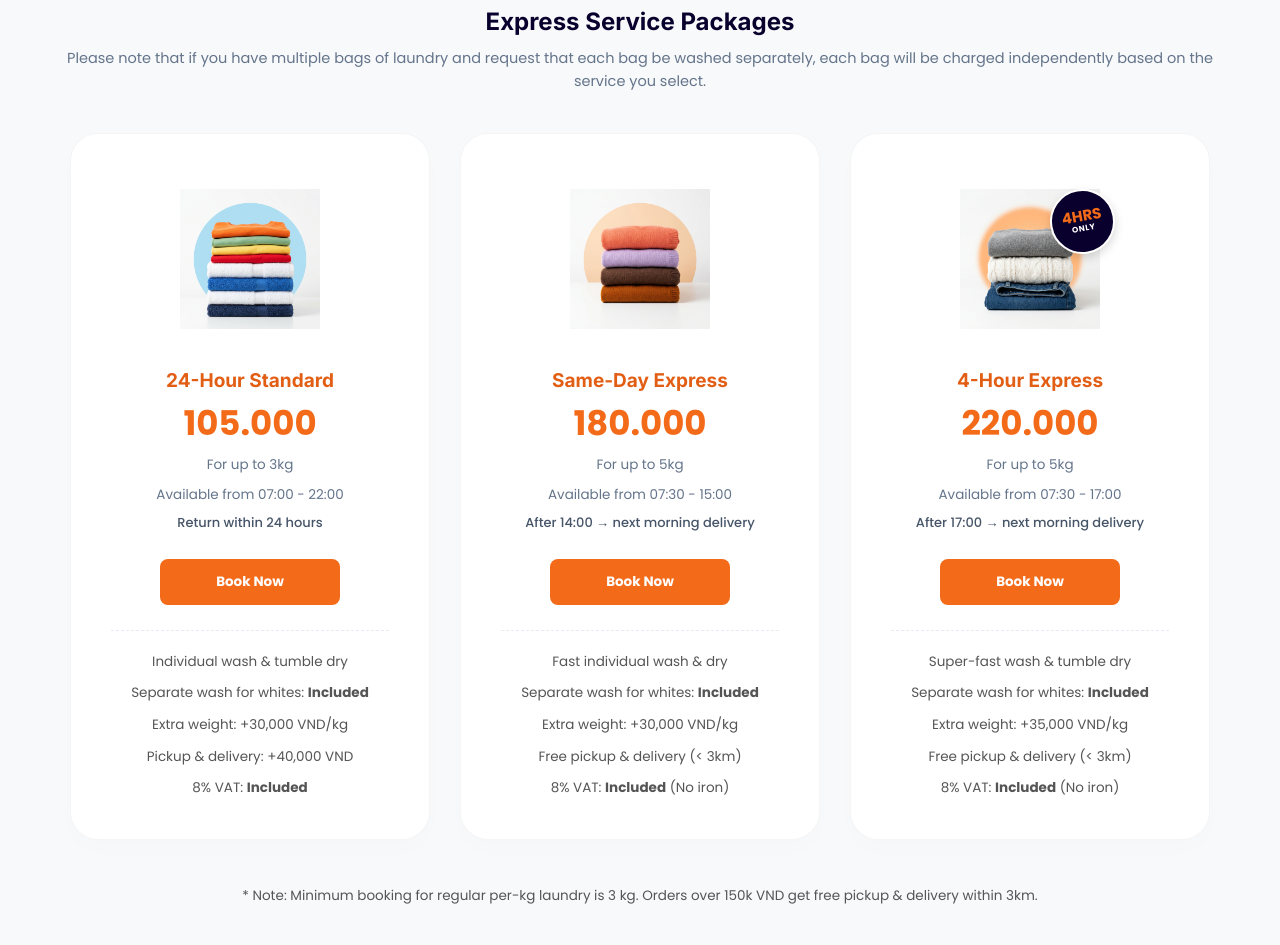
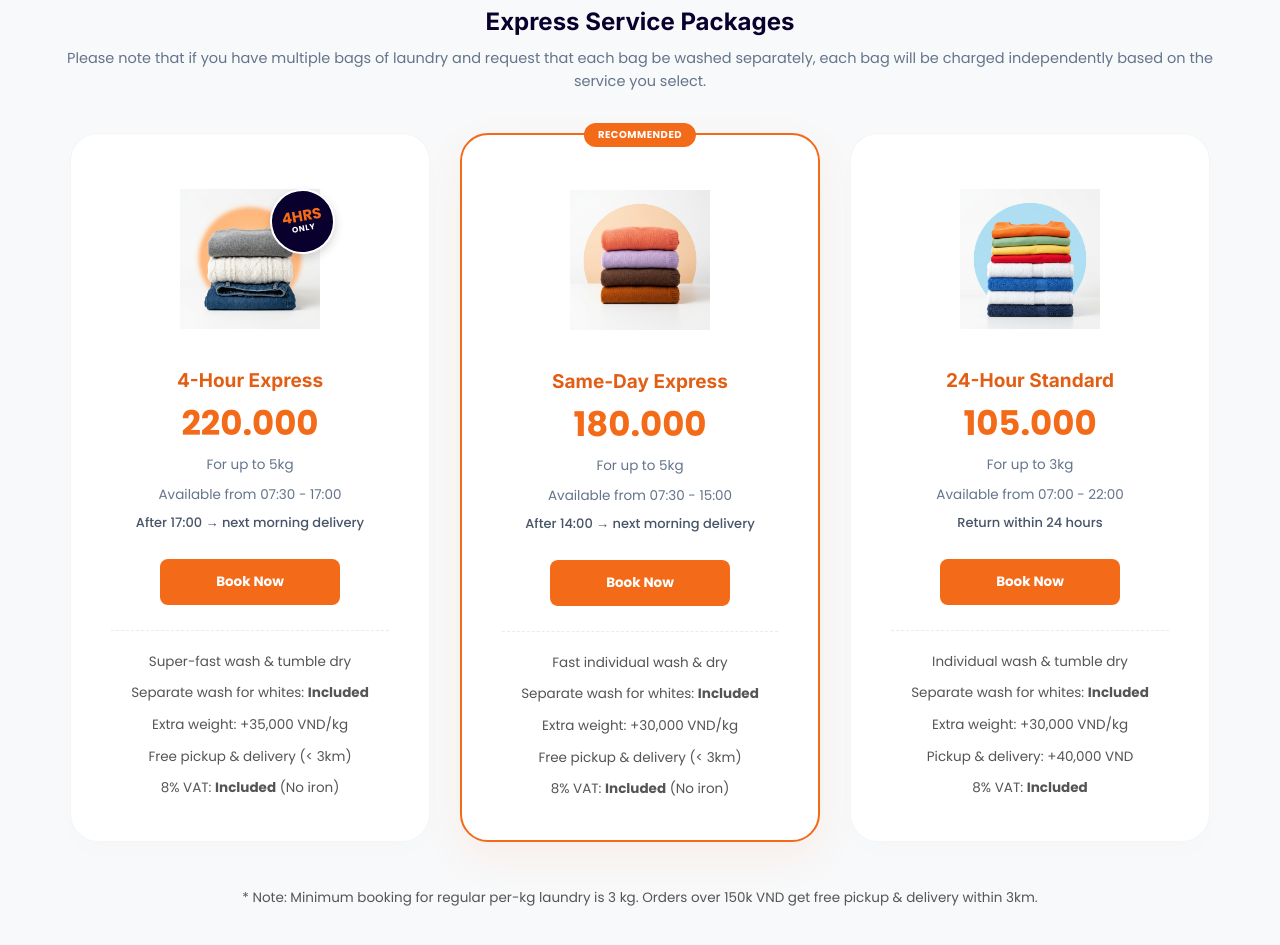
Before and after one commit to oanhtran97iii/1997laundry, a plain HTML site: page express-laundry.html in a window 1280 px wide. Shown: the part 1980-2925 px from the top of the page. Drawn offline with Linux system fonts and the light colour scheme.

Commit message:
design: reorder express pricing cards to 4-Hour, Same-Day (Recommended), and 24-Hour Nextday Standard

```diff
--- a/express-laundry.html
+++ b/express-laundry.html
@@ -660,6 +660,26 @@
         .express-card-premium:hover {
             transform: translateY(-5px);
             box-shadow: 0 15px 40px rgba(9, 0, 45, 0.05);
+        }
+
+        .express-card-premium.recommended-card {
+            border: 2px solid var(--color-accent);
+            box-shadow: 0 15px 40px rgba(242, 106, 25, 0.08);
+        }
+
+        .express-card-premium.recommended-card::before {
+            content: "RECOMMENDED";
+            position: absolute;
+            top: -12px;
+            left: 50%;
+            transform: translateX(-50%);
+            background-color: var(--color-accent);
+            color: #ffffff;
+            font-size: 10px;
+            font-weight: 700;
+            padding: 4px 14px;
+            border-radius: 20px;
+            letter-spacing: 0.5px;
         }
 
         .express-card-graphic {
@@ -1310,30 +1330,34 @@
                 <p class="pricing-express-section-subtitle">Please note that if you have multiple bags of laundry and request that each bag be washed separately, each bag will be charged independently based on the service you select.</p>
 
                 <div class="pricing-express-grid">
-                    <!-- Card 1: 24-Hour Standard -->
+                    <!-- Card 1: 4-Hour Express -->
                     <div class="express-card-premium">
                         <div class="express-card-graphic">
-                            <img src="assets/images/express_standard.jpg" alt="24-Hour Standard">
-                        </div>
-                        <h3>24-Hour Standard</h3>
-                        <div class="express-price">105.000</div>
-                        <p class="express-desc-info">For up to 3kg</p>
-                        <p class="express-desc-info">Available from 07:00 - 22:00</p>
-                        <p class="express-desc-time">Return within 24 hours</p>
+                            <img src="assets/images/express_4hrs.jpg" alt="4-Hour Express">
+                            <div class="graphic-badge-4hrs">
+                                <span class="num">4HRS</span>
+                                <span class="txt">ONLY</span>
+                            </div>
+                        </div>
+                        <h3>4-Hour Express</h3>
+                        <div class="express-price">220.000</div>
+                        <p class="express-desc-info">For up to 5kg</p>
+                        <p class="express-desc-info">Available from 07:30 - 17:00</p>
+                        <p class="express-desc-time">After 17:00 → next morning delivery</p>
 
                         <a href="https://zalo.me/0978900615" target="_blank" class="btn-express-book">Book Now</a>
 
                         <ul class="express-specs-list">
-                            <li>Individual wash & tumble dry</li>
+                            <li>Super-fast wash & tumble dry</li>
                             <li>Separate wash for whites: <strong>Included</strong></li>
-                            <li>Extra weight: +30,000 VND/kg</li>
-                            <li>Pickup & delivery: +40,000 VND</li>
-                            <li>8% VAT: <strong>Included</strong></li>
+                            <li>Extra weight: +35,000 VND/kg</li>
+                            <li>Free pickup & delivery (&lt; 3km)</li>
+                            <li>8% VAT: <strong>Included</strong> (No iron)</li>
                         </ul>
                     </div>
 
                     <!-- Card 2: Same-Day Express -->
-                    <div class="express-card-premium">
+                    <div class="express-card-premium recommended-card">
                         <div class="express-card-graphic">
                             <img src="assets/images/express_sameday.jpg" alt="Same-Day Express">
                         </div>
@@ -1354,29 +1378,25 @@
                         </ul>
                     </div>
 
-                    <!-- Card 3: 4-Hour Express -->
+                    <!-- Card 3: 24-Hour Standard -->
                     <div class="express-card-premium">
                         <div class="express-card-graphic">
-                            <img src="assets/images/express_4hrs.jpg" alt="4-Hour Express">
-                            <div class="graphic-badge-4hrs">
-                                <span class="num">4HRS</span>
-                                <span class="txt">ONLY</span>
-                            </div>
-                        </div>
-                        <h3>4-Hour Express</h3>
-                        <div class="express-price">220.000</div>
-                        <p class="express-desc-info">For up to 5kg</p>
-                        <p class="express-desc-info">Available from 07:30 - 17:00</p>
-                        <p class="express-desc-time">After 17:00 → next morning delivery</p>
+                            <img src="assets/images/express_standard.jpg" alt="24-Hour Standard">
+                        </div>
+                        <h3>24-Hour Standard</h3>
+                        <div class="express-price">105.000</div>
+                        <p class="express-desc-info">For up to 3kg</p>
+                        <p class="express-desc-info">Available from 07:00 - 22:00</p>
+                        <p class="express-desc-time">Return within 24 hours</p>
 
                         <a href="https://zalo.me/0978900615" target="_blank" class="btn-express-book">Book Now</a>
 
                         <ul class="express-specs-list">
-                            <li>Super-fast wash & tumble dry</li>
+                            <li>Individual wash & tumble dry</li>
                             <li>Separate wash for whites: <strong>Included</strong></li>
-                            <li>Extra weight: +35,000 VND/kg</li>
-                            <li>Free pickup & delivery (&lt; 3km)</li>
-                            <li>8% VAT: <strong>Included</strong> (No iron)</li>
+                            <li>Extra weight: +30,000 VND/kg</li>
+                            <li>Pickup & delivery: +40,000 VND</li>
+                            <li>8% VAT: <strong>Included</strong></li>
                         </ul>
                     </div>
                 </div>
```
Lines whose indentation alone changed are shown as unchanged.
